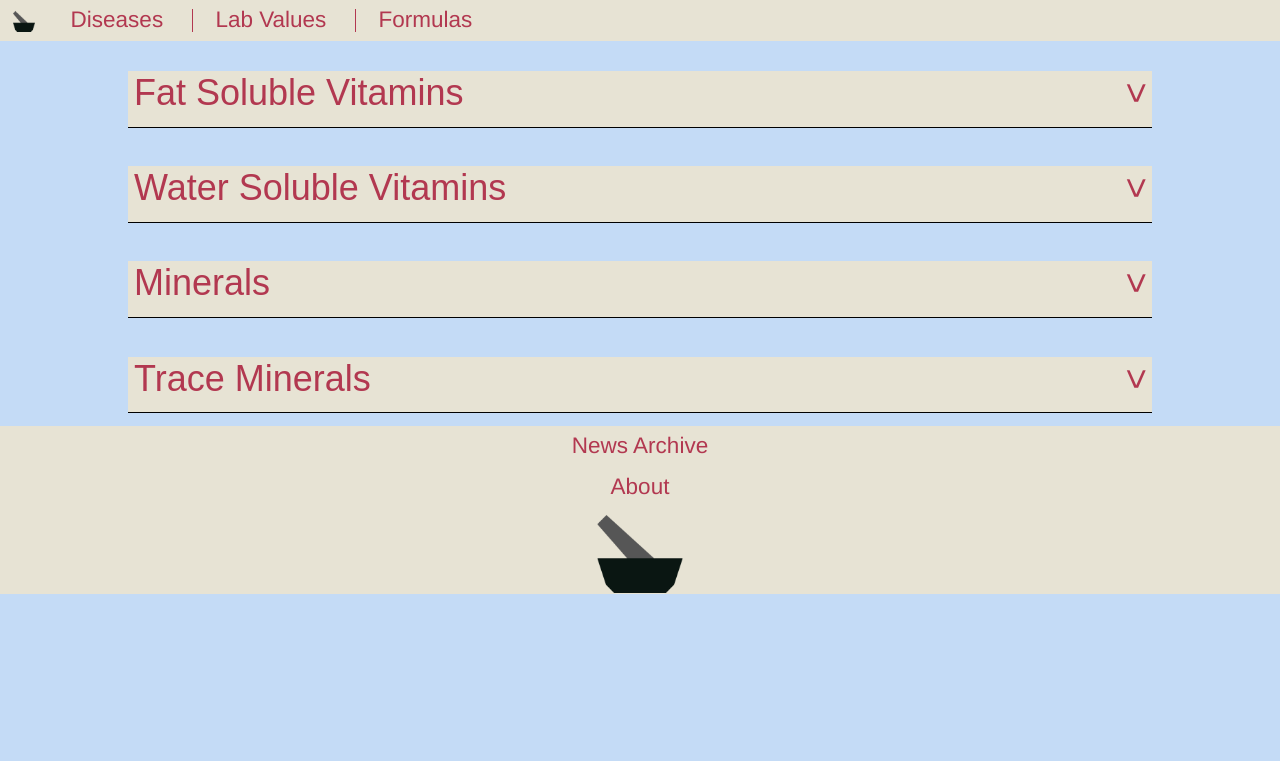
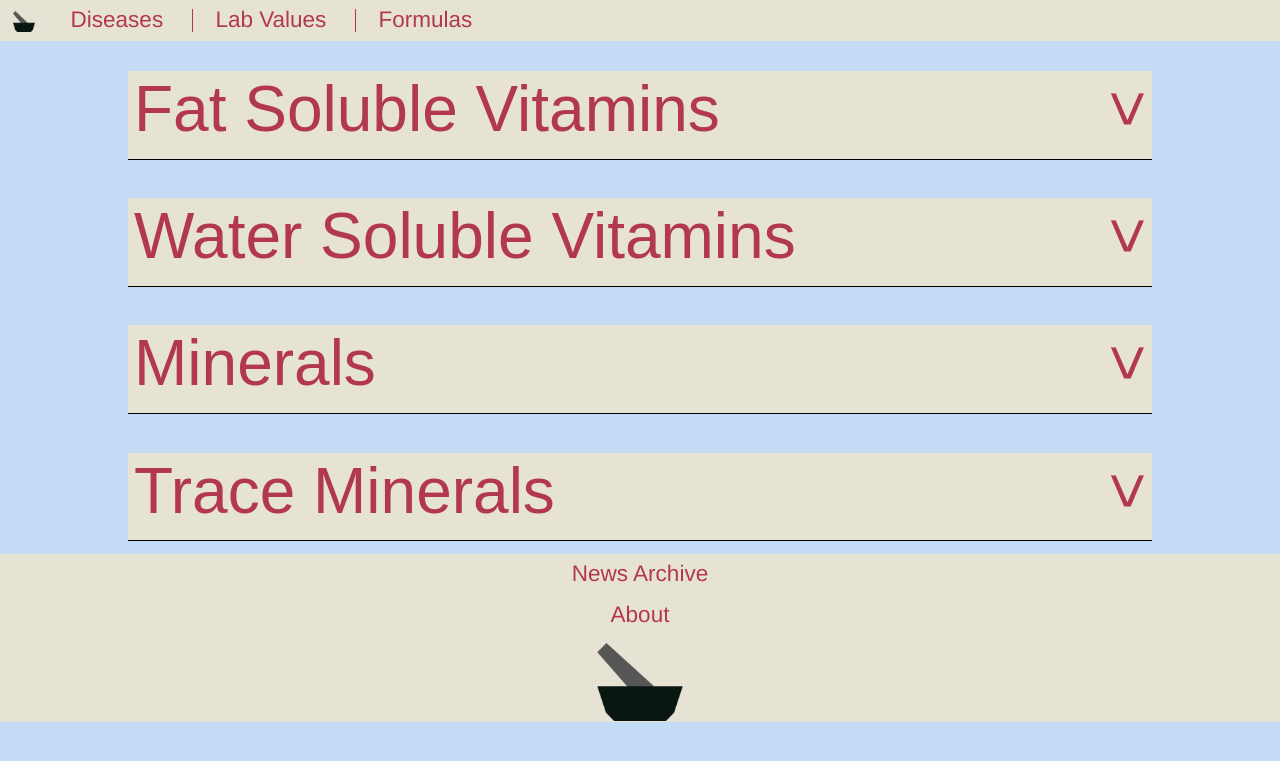
Before and after one commit to corbincox72/peripheral_brain, a Jekyll site: the page built from diseases/metabolic/nutrition/vit_min_deficiency.html, in a window 1280 px wide. Shown: the top 761 px of the page. Built offline with Jekyll 4.4.1, drawn with Linux system fonts in a browser that asks for light colours.

Commit message:
Formatting Error

```diff
--- a/css/main.css
+++ b/css/main.css
@@ -165,7 +165,7 @@ button.accordion {
     width: 80%;
     text-align: left;
     transition: 0.4s;
-    font-size: 4vh;
+    font-size: 4em;
     padding-bottom: 1%;
     margin: 2% 10% 1%;
     border: none;
@@ -197,7 +197,7 @@ button.accordion.active:after {
 .disease-page h2~h2{
   margin-top: 2%;
 }
-.disease-page a{
+.disease a{
   font-size: 2em;
 }
 
```
Also changed, not shown: 2 other files.
